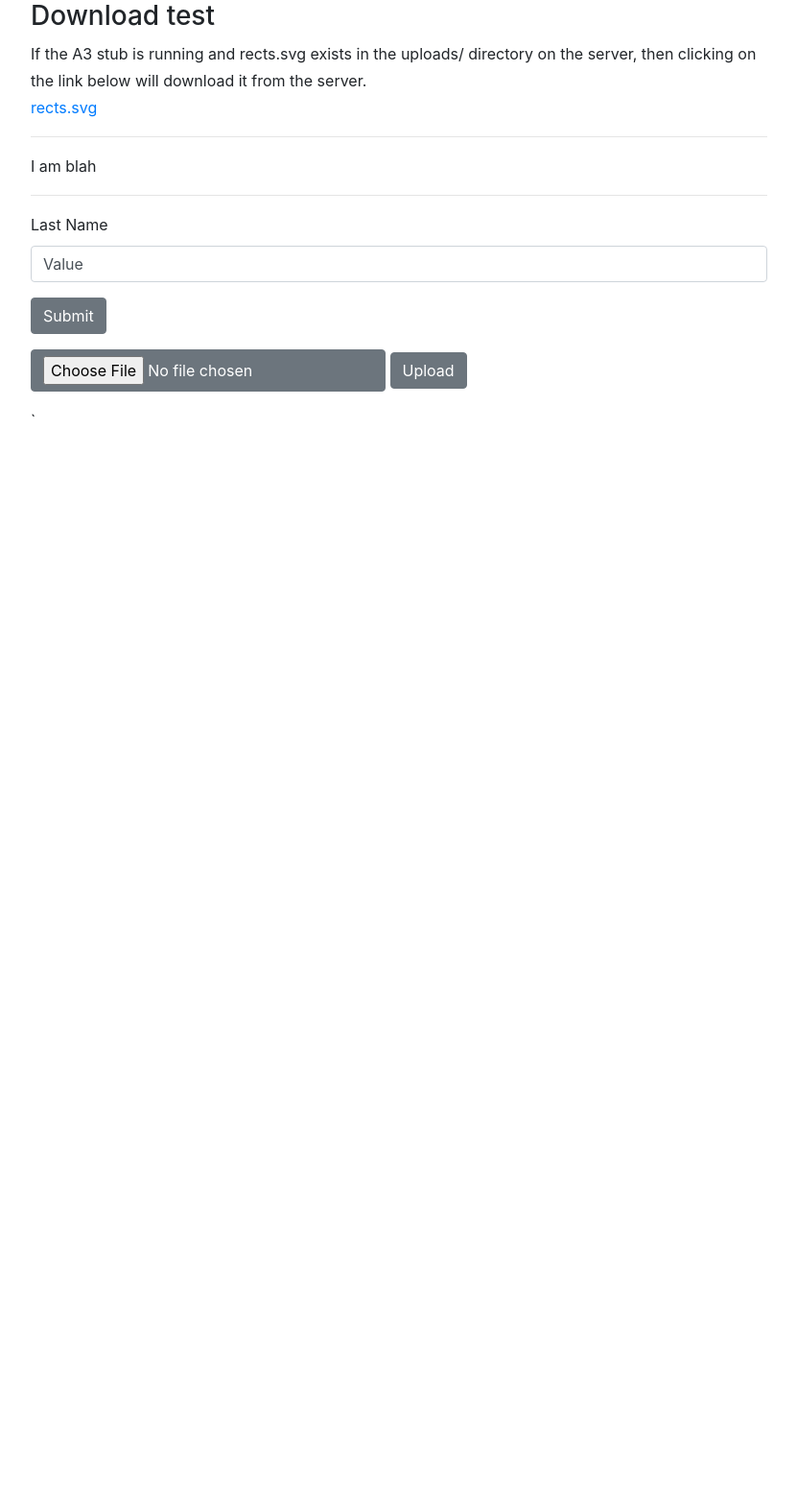
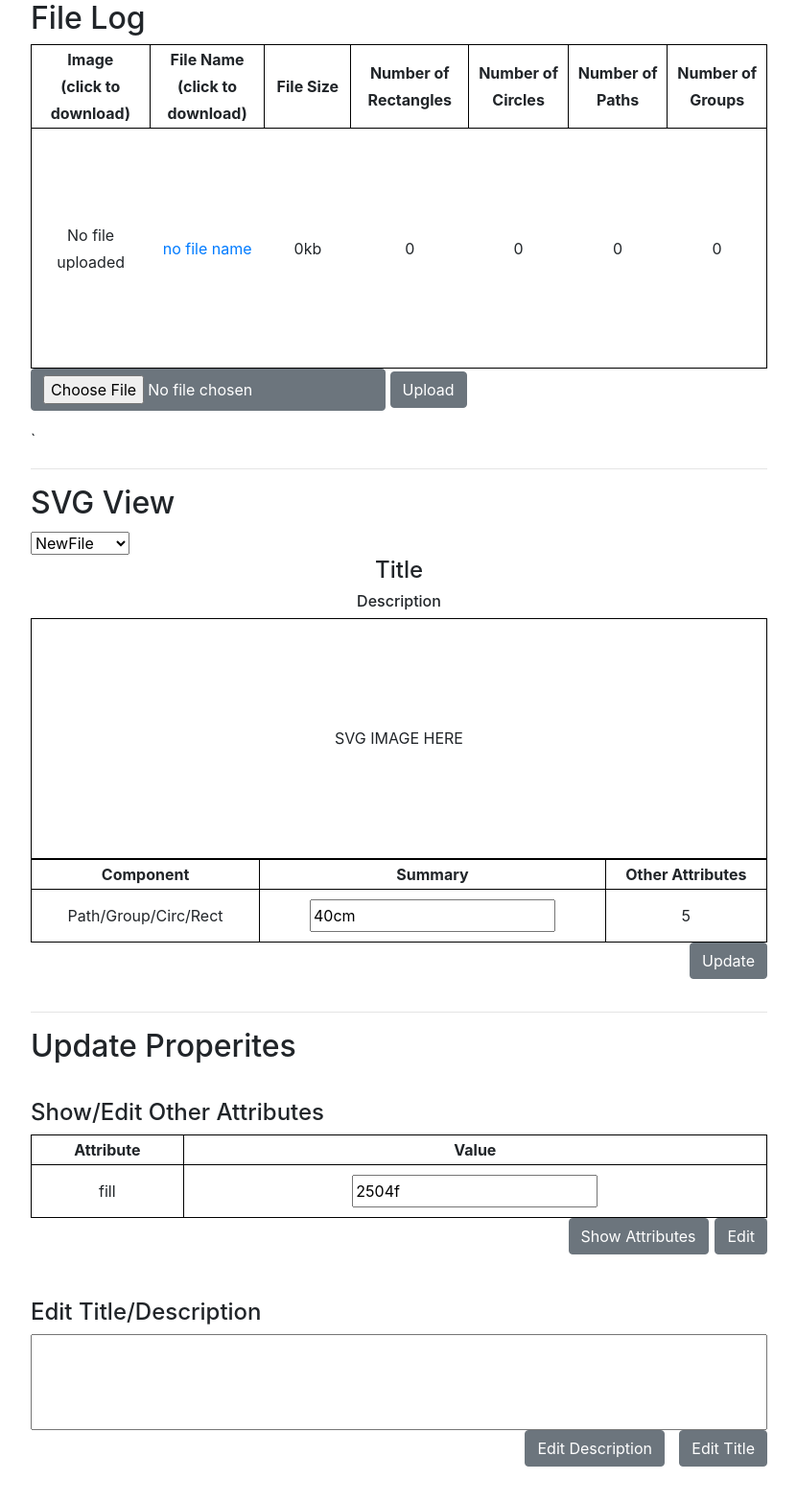
Before and after one commit to nietzchesoverman/SVGParser, a website: page public/index.html in a window 1280 px wide. Shown: the whole page at 96% size, without its empty margins (224-1055 px from the left). Before the commit the page ends 800 px from the top, so only its background shows below. Drawn offline with nearby package versions, Linux system fonts and the light colour scheme; no server answers.

Commit message:
Front End Complete V1

```diff
--- a/public/index.html
+++ b/public/index.html
@@ -1,12 +1,12 @@
 <!DOCTYPE html>
 <html lang="en">
 <head>
-    <title>CHANGE ME</title>
+    <title>SVG Image Viewer</title>
     <meta charset="utf-8">
     <meta name="viewport" content="width=device-width, initial-scale=1">
-    <meta name="description" content="CHANGE ME">
-    <meta name="keywords" content="CHANGE ME">
-    <meta name="author" content="CHANGE ME">
+    <meta name="description" content="View, change, upload and download SVGs!">
+    <meta name="keywords" content="SVG Image">
+    <meta name="author" content="Yousif Jamal">
     <!-- Load jquery, bootstrap -->
     <script src="https://code.jquery.com/jquery-3.3.1.min.js" integrity="sha256-FgpCb/KJQlLNfOu91ta32o/NMZxltwRo8QtmkMRdAu8=" crossorigin="anonymous"></script>
     <script src="https://cdnjs.cloudflare.com/ajax/libs/popper.js/1.12.9/umd/popper.min.js" integrity="sha384-ApNbgh9B+Y1QKtv3Rn7W3mgPxhU9K/ScQsAP7hUibX39j7fakFPskvXusvfa0b4Q" crossorigin="anonymous"></script>
@@ -17,14 +17,117 @@
     <!-- Custom CSS End -->
 </head>
 <body>
-    <h3>Download test</h3>
-    If the A3 stub is running and rects.svg exists in the uploads/ directory on the server, then clicking on the link below will download it from the server.<br>
-    <a href="rects.svg" download>rects.svg</a>
-    <p></p>
+    <h2>File Log</h2>
+    <div id='fileLogDiv'>
+        <table>
+            <thead>
+                <tr>
+                    <th>Image<br>(click to download)</th>
+                    <th>File Name<br>(click to download)</th>
+                    <th>File Size</th>
+                    <th>Number of Rectangles</th>
+                    <th>Number of Circles</th>
+                    <th>Number of Paths</th>
+                    <th>Number of Groups</th>
+                </tr>
+            </thead>
+            <tbody>
+                <tr>
+                    <td>No file uploaded</td>
+                    <td><a href="rects.svg" download>no file name</a></td>
+                    <td>0kb</td>
+                    <td>0</td>
+                    <td>0</td>
+                    <td>0</td>
+                    <td>0</td>
+                </tr>
+            </tbody>
+        </table>
+    </div>
+    <form ref='uploadForm'
+		id='uploadForm'
+        action='/upload'
+        method='post'
+        encType="multipart/form-data"
+        class="upAlign">
+        <div class="form-group">
+      	    <input type="file" name="uploadFile" class="btn btn-secondary">
+      	    <input type='submit' value='Upload' class="btn btn-secondary">
+        </div>
+`   </form>
+    <hr>
 
+    <h2>SVG View</h2>
+    <select id="fileDropDown">
+        <option value="new">NewFile</option>
+        <option value="new">other file</option>
+        <option value="new">even other</option>
+    </select>
+    <h4 class="viewMeta">Title</h4>
+    <h6 class="viewMeta">Description</h6>
+    <div id="svgViewDiv">
+        <table id="svgViewTable">
+            <td id="svgImageCell">
+                SVG IMAGE HERE
+            </td>
+        </table>
+        <table id="componentTable">
+            <thead>
+                <tr>
+                    <th>Component</th>
+                    <th>Summary</th>
+                    <th>Other Attributes</th>
+                </tr>
+            </thead>
+            <tbody >
+                <tr>
+                    <td class="componentDisplay">Path/Group/Circ/Rect</td>
+                    <td class="componentDisplay"><input type="text" value="40cm"></td>
+                    <td class="componentDisplay">5</td>
+                </tr>
+            </tbody>
+        </table>
+    </div>
+    <div>
+        <input type='submit' value="Update" class="btn btn-secondary float-right">
+    </div>
+    <br>
+    <br>
     <hr>
+    <h2>Update Properites</h2>
+    <br>
+    <h4>Show/Edit Other Attributes</h4>
+    <table id="showEditOA">
+        <thead>
+            <th>Attribute</th>
+            <th>Value</th>
+        </thead>
+        <tbody>
+            <tr>
+                <td class="otherAttributes">fill</td>
+                <td class="otherAttributes"><input type="text" value="2504f"></td>
+            </tr>
+        </tbody>
+    </table>
+    <div class="otherAttributes-Submit">
+        <input type='submit' value="Edit" class="btn btn-secondary float-right">
+    </div>
+    <div class="otherAttributes-Show">
+        <input type='submit' value="Show Attributes" class="btn btn-secondary float-right">
+    </div>
+    <br>
+    <br>
+    <br>
+    <h4>Edit Title/Description</h4>
+    <div id="titleDesc">
+        <input type="text" maxlength="256" class="bigTextField" value="">
+        <br>
+        <input type='submit' value="Edit Title" class="btn btn-secondary float-right">
+        <input type='submit' value="Edit Description" id="descEdit" class="btn btn-secondary float-right">
+    </div>
+
+    <!------------
     <div id="blah">I am blah</div>
-    <hr>
     <form ref='someform'
           id='someform'>
           <div class="form-group">
@@ -34,18 +137,7 @@
         <div class="form-group">
             <input type='submit' class="btn btn-secondary">
         </div>
-    </form>
-
-    <form ref='uploadForm'
-		id='uploadForm'
-      action='/upload'
-      method='post'
-      encType="multipart/form-data">
-      <div class="form-group">
-      	<input type="file" name="uploadFile" class="btn btn-secondary">
-      	<input type='submit' value='Upload' class="btn btn-secondary">
-      </div>
-`   </form>
+    </form> --->
 
     <!-- Leave me at the bottom of body -->
     <script src="/index.js"></script>
--- a/public/style.css
+++ b/public/style.css
@@ -24,6 +24,71 @@ input[type=submit], button {
     cursor: pointer;
     cursor: hand;
 }
+#fileLogDiv{
+    max-height: 600px;
+    overflow: auto;
+}
+table{
+    max-height: 600px;
+    border: 1px solid black;
+    text-align: center;
+}
+tbody{
+    overflow: auto;
+}
+th{
+    border: 1px solid black;
+    text-align: center;
+}
+td{
+    height: 250px;
+    width: 250px;
+    padding: 10px;
+    overflow: auto;
+    text-align: center;
+}
+.viewMeta{
+    text-align: center;
+}
+#svgViewDiv{
+    align-self: center;
+    text-align: center;
+}
+#svgViewTable{
+    width: 100%;
+}
+#componentTable{
+    width: 100%;
+}
+.componentDisplay{
+    border: 1px solid black;
+    height: auto;
+    width: auto;
+}
+.otherAttributes{
+    border: 1px solid black;
+    height: auto;
+    width: auto;
+
+}
+#showEditOA{
+    width: 100%;
+}
+.otherAttributes-Show{
+    margin-right: 8%;
+}
+#titleDesc{
+    text-align: left;
+    padding-bottom: 10%;
+}
+.bigTextField{
+    text-align: left;
+    width: 100%;
+    height: 100px;
+}
+#descEdit{
+    margin-right: 2%;
+}
 @media(max-width: 900px) {
     html {
         font-size: 14px !important;
```
Also changed, not shown: 1 other file.
